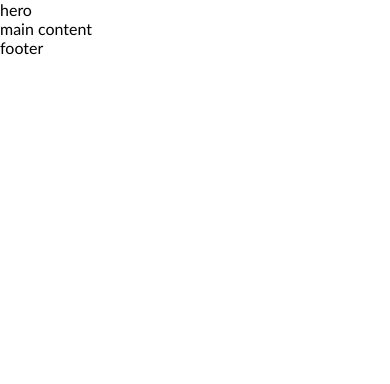
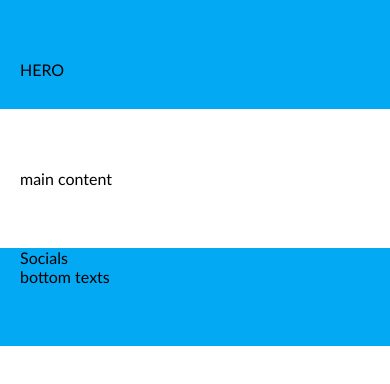
Before and after one commit to Spectatour/05-coming-soon, a website: page index.html in a window 390 px wide. Drawn offline with Linux system fonts and the light colour scheme.

Commit message:
Layout CSS

```diff
--- a/css/base/base.css
+++ b/css/base/base.css
@@ -5,7 +5,9 @@ body * {
     vertical-align: top;
     box-sizing: border-box;
 }
-
 body {
     font-family: 'Gill Sans', 'Gill Sans MT', Calibri, 'Trebuchet MS', sans-serif;
 }
+.bg-main {
+    background-color: #03A9F3;
+}
--- a/css/base/layout.css
+++ b/css/base/layout.css
@@ -0,0 +1,41 @@
+.container {
+    padding-top: 60px;
+    padding-bottom: 60px;
+}
+
+.container > .row {
+    width: 1000px;
+    margin-left: calc(50% - 500px);
+}
+
+.container > .short-row {
+    width: 600px;
+    margin-left: calc(50% - 300px);
+}
+
+@media (max-width: 1100px) {
+    .container > .row {
+        width: 800px;
+        margin-left: calc(50% - 400px);
+    }
+}
+
+@media (max-width: 900px) {
+    .container > .row {
+        width: 600px;
+        margin-left: calc(50% - 300px);
+    }
+}
+
+@media (max-width: 640px) {
+    .container {
+        padding-left: 20px;
+        padding-right: 20px;
+    }
+
+    .container > .row,
+    .container > .short-row {
+        width: 100%;
+        margin-left: 0;
+    }
+}
--- a/css/pages/home.css
+++ b/css/pages/home.css
@@ -5,3 +5,10 @@
 /* 3rd-party */
 /* components */
 /* custom style below this coment line */
+
+section.container {
+    padding-bottom: 30px;
+}
+footer.container {
+    padding-top: 0px;
+}
--- a/index.html
+++ b/index.html
@@ -15,16 +15,21 @@
     <link rel="stylesheet" href="./css/pages/home.css">
 </head>
 <body>
-    <section>hero
-
+    <section class="container bg-main">
+        <div class="short-row"> HERO
+        </div>
     </section>
 
-    <main>
-        main content
+    <main class="container">
+        <div class="row"> main content
+        </div>
     </main>
 
-    <footer>
-        footer
+    <footer class="container bg-main">
+        <div class="row">Socials
+        </div>
+        <div class="short-row"> bottom texts
+        </div>
     </footer>
 
 </body>
```
